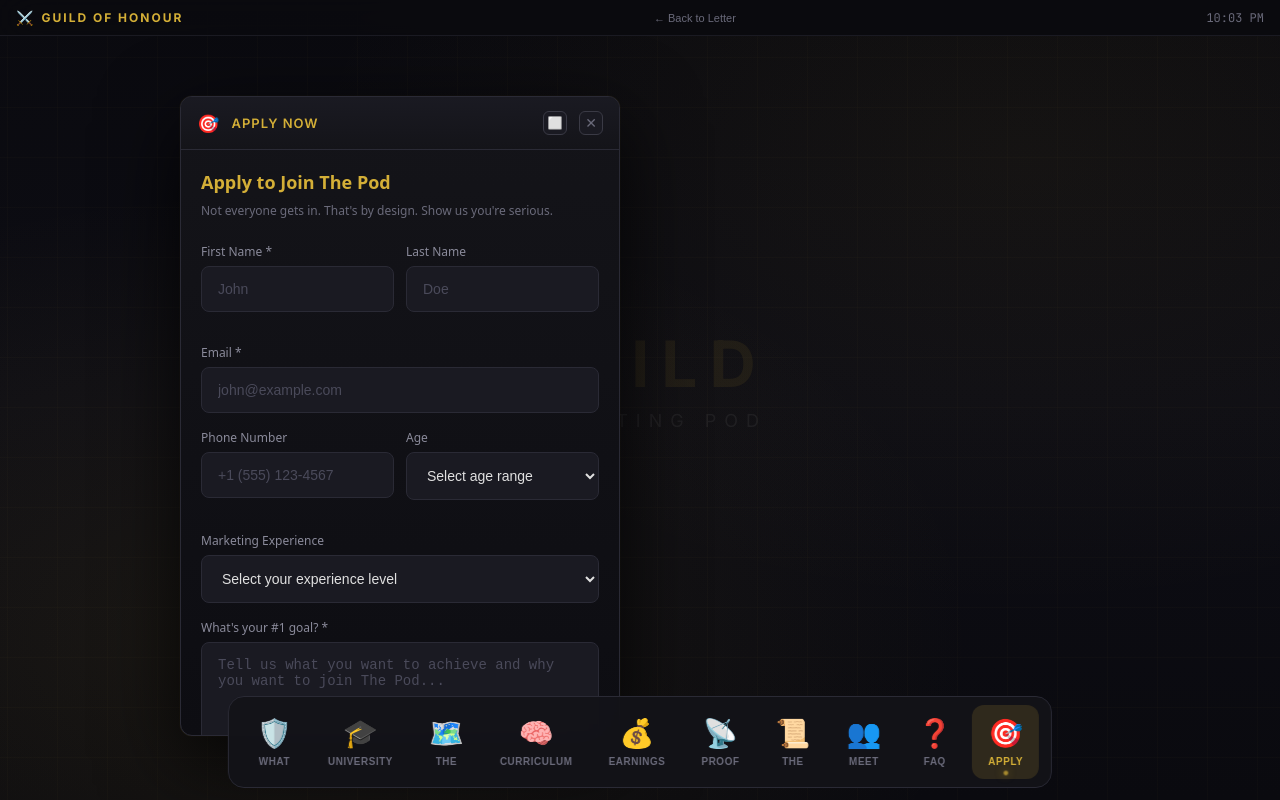
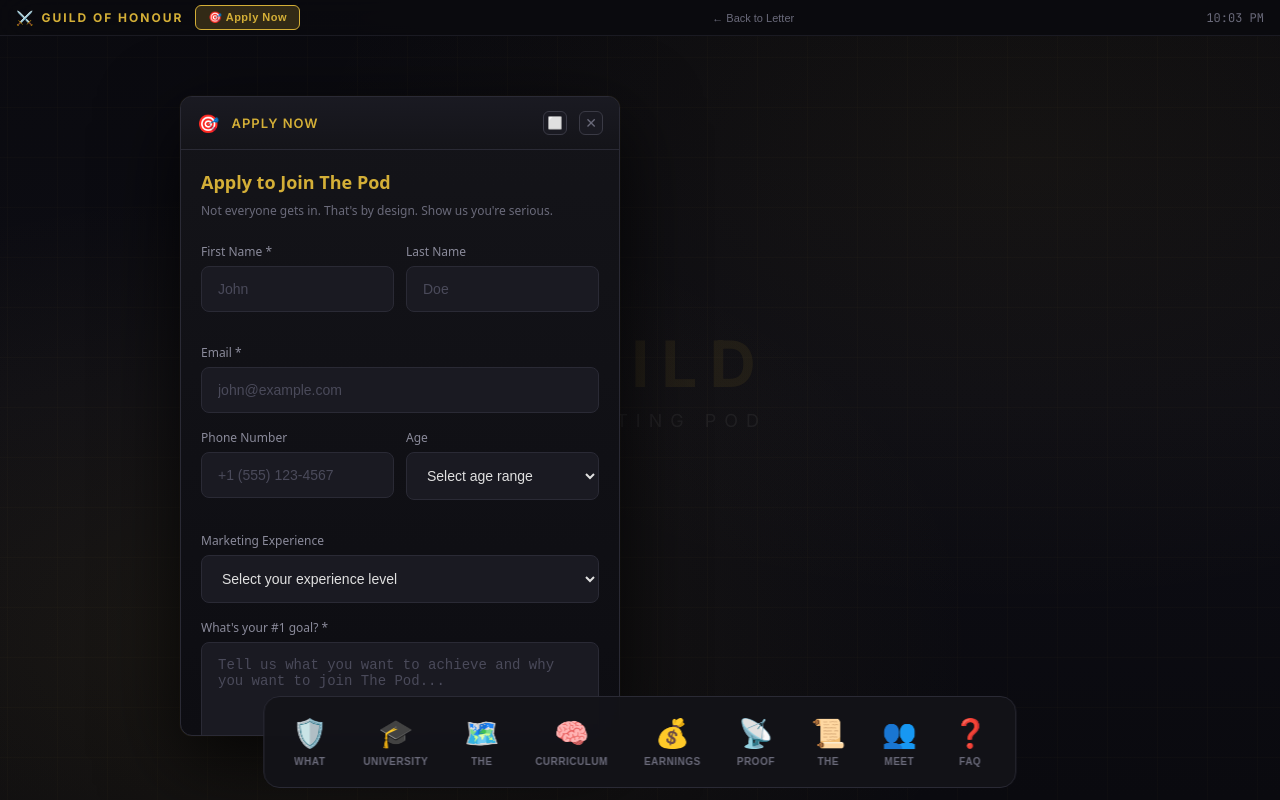
Before and after one commit to z0rbas/guild-marketing-pod, a React (Vite) app: page / in a window 1280 px wide. Both pictures are taken after a click on the button "Skip to Application →". Built offline with nearby package versions, Linux system fonts and the light colour scheme.

Commit message:
Move Apply Now button from dock to top bar next to logo

```diff
--- a/src/App.jsx
+++ b/src/App.jsx
@@ -123,6 +123,11 @@ export default function App() {
         <div style={{
           display: 'flex',
           alignItems: 'center',
+          gap: 12,
+        }}>
+          <div style={{
+            display: 'flex',
+            alignItems: 'center',
             gap: 8,
           }}>
             <span style={{ color: '#d4af37', fontSize: 14 }}>⚔️</span>
@@ -134,6 +139,38 @@ export default function App() {
             }}>
               GUILD OF HONOUR
             </span>
+          </div>
+          <button
+            onClick={() => toggleWindow('apply')}
+            style={{
+              background: openWindows.includes('apply')
+                ? 'rgba(212,175,55,0.2)'
+                : 'linear-gradient(135deg, #d4af37 0%, #b8962e 100%)',
+              border: '1px solid #d4af37',
+              color: openWindows.includes('apply') ? '#d4af37' : '#0a0a0f',
+              fontSize: 11,
+              fontWeight: 600,
+              cursor: 'pointer',
+              padding: '5px 12px',
+              borderRadius: 6,
+              transition: 'all 0.2s',
+              letterSpacing: 0.5,
+            }}
+            onMouseEnter={(e) => {
+              if (!openWindows.includes('apply')) {
+                e.target.style.background = 'linear-gradient(135deg, #e5c048 0%, #d4af37 100%)';
+                e.target.style.transform = 'scale(1.02)';
+              }
+            }}
+            onMouseLeave={(e) => {
+              if (!openWindows.includes('apply')) {
+                e.target.style.background = 'linear-gradient(135deg, #d4af37 0%, #b8962e 100%)';
+                e.target.style.transform = 'scale(1)';
+              }
+            }}
+          >
+            🎯 Apply Now
+          </button>
         </div>
 
         <button
@@ -247,7 +284,7 @@ export default function App() {
         overflowX: isMobile ? 'auto' : 'visible',
         WebkitOverflowScrolling: 'touch',
       }}>
-        {windows.map((win) => (
+        {windows.filter(win => win.id !== 'apply').map((win) => (
           <DockIcon
             key={win.id}
             icon={win.icon}
```
Lines whose indentation alone changed are shown as unchanged.
